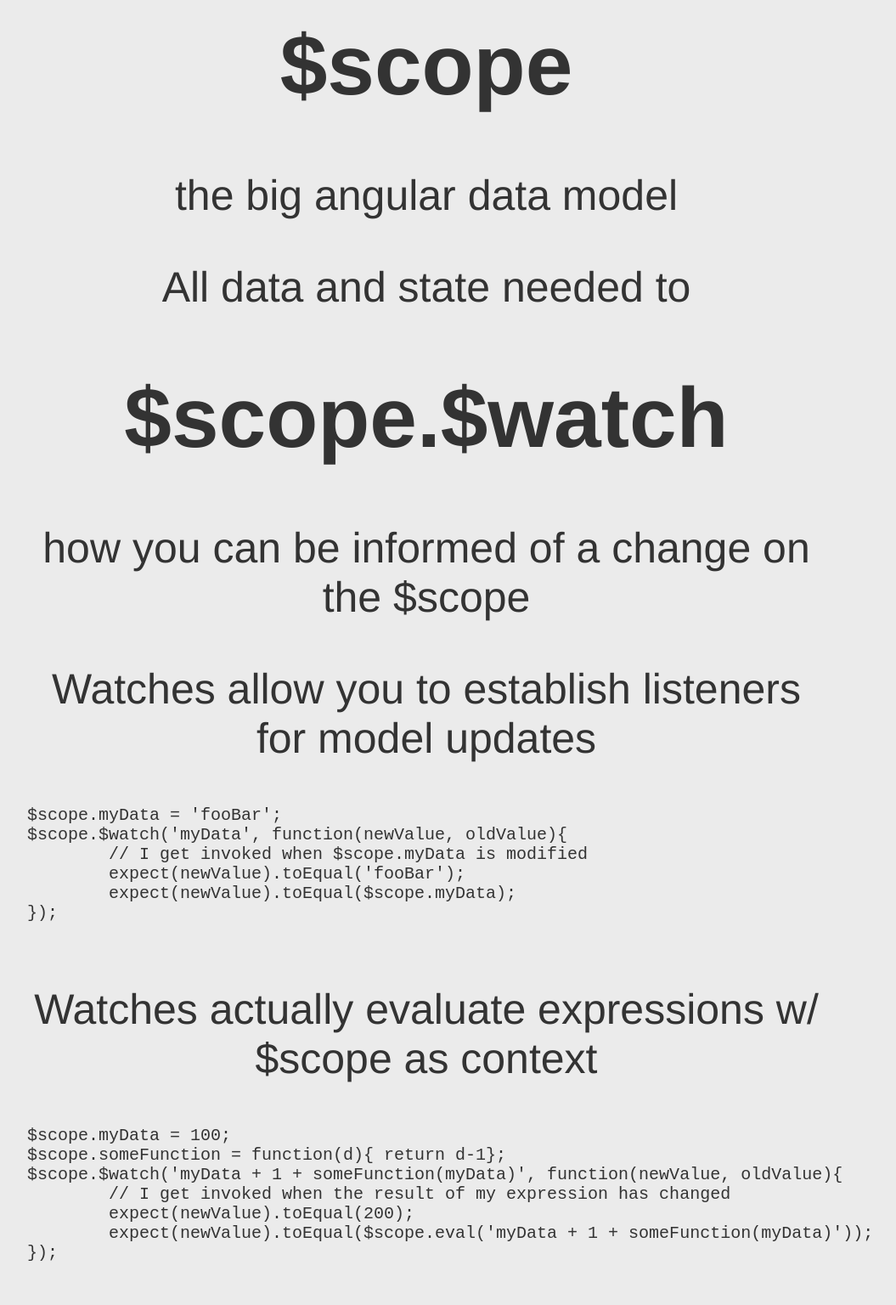
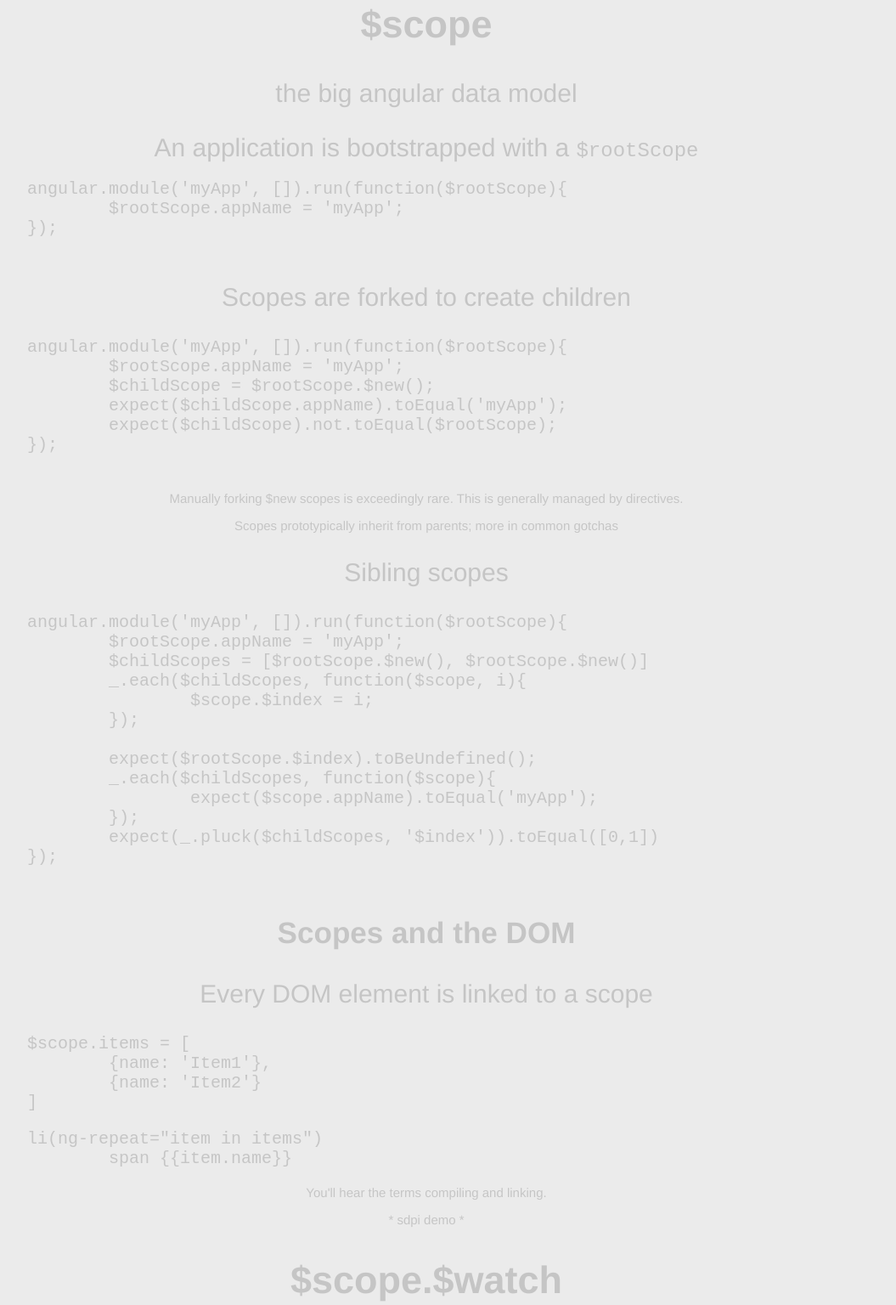
Before and after one commit to pcwinters/core_framework_ng_slides, a plain HTML site: page index.html in a window 1280 px wide. Shown: the part 114-1650 px from the top of the page at 85% size, without its empty margins (138-1193 px from the left). Drawn offline with Linux system fonts and the light colour scheme; a script that the page names is missing.

Commit message:
Some more  stuff

```diff
--- a/index.html
+++ b/index.html
@@ -11,28 +11,82 @@
 			</div>
 
 			<div class="step" data-scale="1">
-				Understanding AngularJS
+				<h1>AngularJS Basics</h1>
 			</div>
 				<div class="step" data-y="500" data-scale=".5">
-					<h1>$scope</h1>
+					<h2>$scope</h2>
 					<p>the big angular data model</p>
 				</div>
 
 					<div class="step" data-y="500" data-rotate-y="90" data-rotate-x="-90" data-z="-500" data-x="250" data-scale=".5">
-						<p>All data and state needed to </p>
+						<div>An application is bootstrapped with a <pre>$rootScope</pre></div>
+						<pre class="example">
+angular.module('myApp', []).run(function($rootScope){
+	$rootScope.appName = 'myApp';
+});
+						</pre>
+					</div>
+
+					<div class="step" data-y="500" data-rotate-y="90" data-rotate-x="-90" data-z="-1000" data-x="250" data-scale=".5">
+						<p>Scopes are forked to create children</p>
+						<pre class="example">
+angular.module('myApp', []).run(function($rootScope){
+	$rootScope.appName = 'myApp';
+	$childScope = $rootScope.$new();
+	expect($childScope.appName).toEqual('myApp');
+	expect($childScope).not.toEqual($rootScope);
+});
+						</pre>
+						<p class="sub-note">Manually forking $new scopes is exceedingly rare. This is generally managed by directives.</p>
+						<p class="sub-note">Scopes prototypically inherit from parents; more in common gotchas</p>
+					</div>
+
+					<div class="step" data-y="500" data-rotate-y="90" data-rotate-x="-90" data-z="-1500" data-x="250" data-scale=".5">
+						<p>Sibling scopes</p>
+						<pre class="example">
+angular.module('myApp', []).run(function($rootScope){
+	$rootScope.appName = 'myApp';
+	$childScopes = [$rootScope.$new(), $rootScope.$new()]
+	_.each($childScopes, function($scope, i){
+		$scope.$index = i;
+	});
+
+	expect($rootScope.$index).toBeUndefined();
+	_.each($childScopes, function($scope){
+		expect($scope.appName).toEqual('myApp');
+	});
+	expect(_.pluck($childScopes, '$index')).toEqual([0,1])
+});
+						</pre>
+					</div>
+
+					<div class="step" data-y="500" data-rotate-y="90" data-rotate-x="-90" data-z="-2000" data-x="250" data-scale=".5">
+						<h3>Scopes and the DOM</h3>
+						<p>Every DOM element is linked to a scope</p>
+						<div>
+							<pre class="example left">
+$scope.items = [
+	{name: 'Item1'},
+	{name: 'Item2'}
+]</pre>
+							<pre class="example right">
+li(ng-repeat="item in items")
+	span {{item.name}}</pre>
+						</div>
+						<p class="sub-note">You'll hear the terms compiling and linking.</p>
+						<p class="sub-note">* sdpi demo *</p>
 					</div>
 
 				<div class="step" data-y="1000" data-scale=".5">
-					<h1>$scope.$watch</h1>
+					<h2>$scope.$watch</h2>
 					<p>how you can be informed of a change on the $scope</p>
 				</div>
 
 					<div class="step" data-y="1000" data-rotate-y="90" data-rotate-x="-90" data-z="-500" data-x="250" data-scale=".5">
 						<p>Watches allow you to establish listeners for model updates</p>
-						<pre>
+						<pre class="example">
 $scope.myData = 'fooBar';
 $scope.$watch('myData', function(newValue, oldValue){
-	// I get invoked when $scope.myData is modified
 	expect(newValue).toEqual('fooBar');
 	expect(newValue).toEqual($scope.myData);
 });
@@ -41,16 +95,23 @@ $scope.$watch('myData', function(newValue, oldValue){
 
 					<div class="step" data-y="1000" data-rotate-y="90" data-rotate-x="-90" data-z="-1000" data-x="250" data-scale=".5">
 						<p>Watches actually evaluate expressions w/ $scope as context</p>
-						<pre>
+						<pre class="example">
 $scope.myData = 100;
 $scope.someFunction = function(d){ return d-1};
 $scope.$watch('myData + 1 + someFunction(myData)', function(newValue, oldValue){
-	// I get invoked when the result of my expression has changed
 	expect(newValue).toEqual(200);
-	expect(newValue).toEqual($scope.eval('myData + 1 + someFunction(myData)'));
+	expect(newValue).toEqual(
+		$scope.eval('myData + 1 + someFunction(myData)')
+	);
 });
 						</pre>
-						<p></p>
+					</div>
+
+					<div class="step" data-y="1000" data-rotate-y="90" data-rotate-x="-90" data-z="-1500" data-x="250" data-scale=".5">
+						<p>Angular templating watches all expressions to update the DOM</p>
+						<pre class="example">
+<div>myData: {{myData}}</div> <!-- TODO escape this-->
+						</pre>
 					</div>
 
 				<div class="step" data-y="1500" data-scale=".5">
--- a/styles.css
+++ b/styles.css
@@ -1,10 +1,42 @@
 .no-support-message { display:none; }
 .impress-not-supported .no-support-message { display:block; }
 
-body { background:#EBEBEB; font:50px "HelveticaNeue-Light", "Helvetica Neue Light", "Helvetica Neue", Helvetica, Arial, "Lucida Grande", sans-serif; color:#333; }
-.step { width:940px; margin:0 auto 24px auto; text-align:center; }
+html, body, .step {
+}
+
+body {
+	background:#EBEBEB;
+	font:30px "HelveticaNeue-Light", "Helvetica Neue Light", "Helvetica Neue", Helvetica, Arial, "Lucida Grande", sans-serif;
+	color:#333;
+}
+
+.step {
+	width: 940px;
+	margin:0 auto 24px auto;
+	text-align: center;
+	transition: opacity .35s ease;
+}
+
+.step:not(.active){
+	opacity: 0.2;
+}
 
 pre {
+	display: inline;
+	font-size: .8em;
+}
+
+pre.example {
+	font-size: inherit;
+	display: block;
 	font-size: 20px;
 	text-align: left;
 }
+
+.sub-note {
+	font-size: 15px;
+}
+
+table td pre.example {
+	margin: inherit 20px;
+}
```
